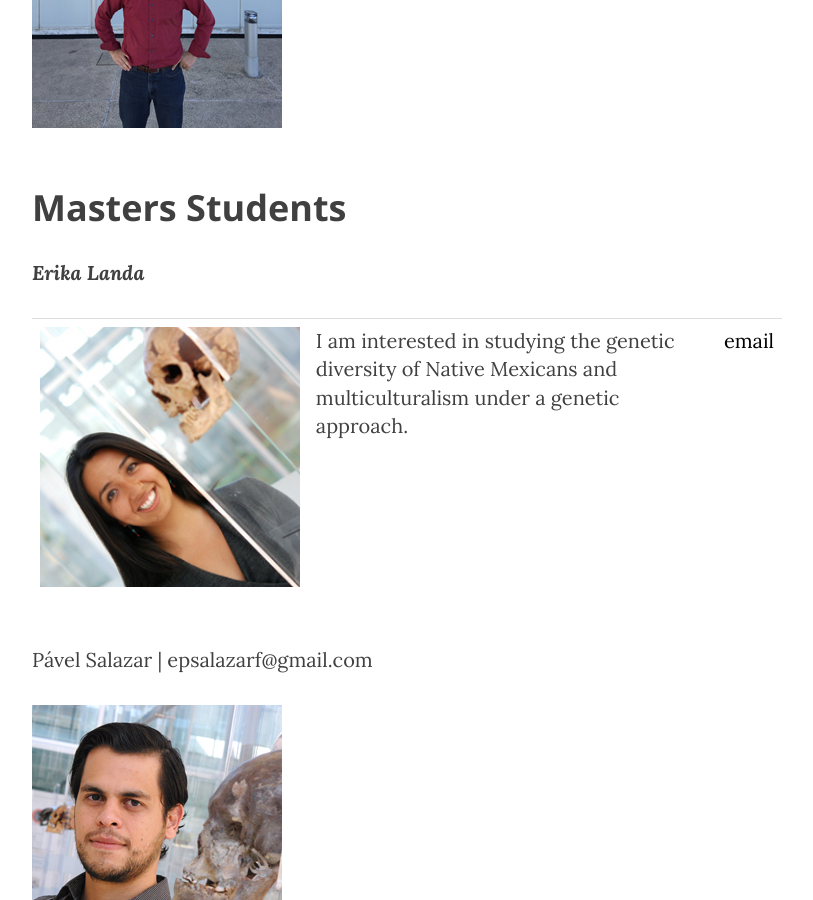
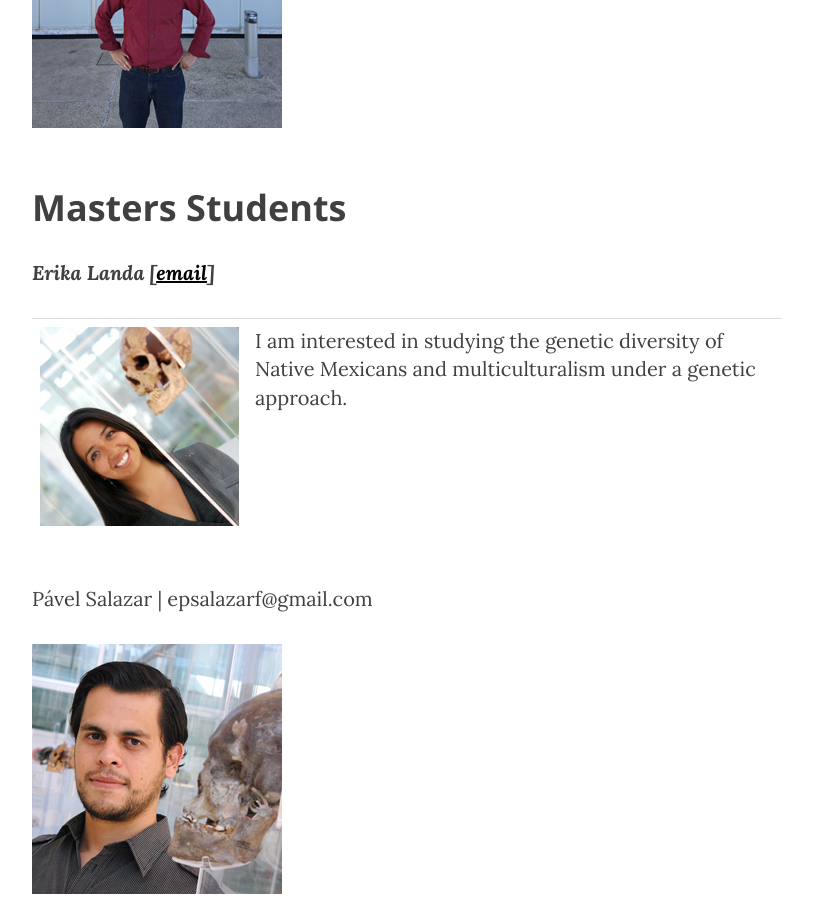
Before and after one commit to milkshakeplustip/milkshakeplustip.github.io, a Jekyll site: the page built from b_people.html, in a window 1280 px wide and 900 px high, scrolled down 1626 px. Shown: the whole window, without its empty margins (233-1046 px from the left). Built offline with Jekyll 4.4.1, drawn with Linux system fonts in a browser that asks for light colours; nearby versions of some CDN libraries.

Commit message:
a ver pinche erika

```diff
--- a/b_people.html
+++ b/b_people.html
@@ -14,12 +14,11 @@
 <p>Alexander Ioannidis | aioannidis@gmail.com</p>
 <img src="/img/alex_250.jpg" alt="Alex">
 <h2 class="section-heading">Masters Students</h2>
-<p><b><i>Erika Landa</i></b></p>
+<p><b><i>Erika Landa [<a href=elanda@langebio.cinvestav.mx>email</a>]</i></b></p>
 <table style="width:100%">
 	<tr>
-		<td><img src="/img/Erika250.jpg" alt="Erika" height="1000" width="1000"></td>
+		<td><img src="/img/Erika250.jpg" alt="Erika" height="500" width="500"></td>
 		<td>I am interested in studying the genetic diversity of Native Mexicans and multiculturalism under a genetic approach.</td>
-		<td><a href=elanda@langebio.cinvestav.mx>email</a></td>
 	</tr>
 </table>
 <p>Pável Salazar | epsalazarf@gmail.com</p>
```
